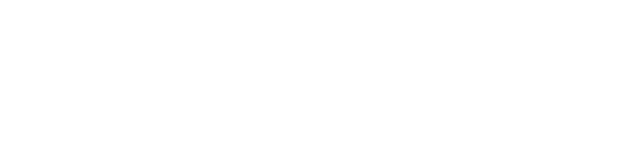
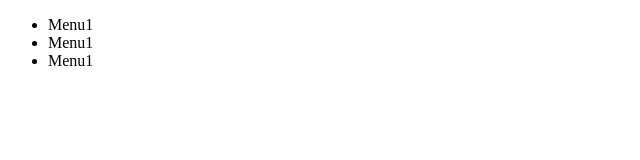
Before and after one commit to codrineugeniu/git-workshop-fe8, a plain HTML site: page index.html in a window 1280 px wide. Shown: the whole page, without its empty margins (0-640 px from the left). Drawn offline with Linux system fonts and the light colour scheme.

Commit message:
Update index.html, add more files

```diff
--- a/index.html
+++ b/index.html
@@ -4,7 +4,15 @@
     <meta charset="UTF-8" />
     <meta http-equiv="X-UA-Compatible" content="IE=edge" />
     <meta name="viewport" content="width=device-width, initial-scale=1.0" />
-    <title>Document</title>
+    <title>Awsome titel</title>
   </head>
-  <body></body>
+  <body>
+    <div>
+      <ul>
+        <li>Menu1</li>
+        <li>Menu1</li>
+        <li>Menu1</li>
+      </ul>
+    </div>
+  </body>
 </html>
--- /dev/null
+++ b/main.js
@@ -0,0 +1,3 @@
+function sayHi() {
+  return "hello user"
+}
```
Also changed, not shown: 1 other file.
